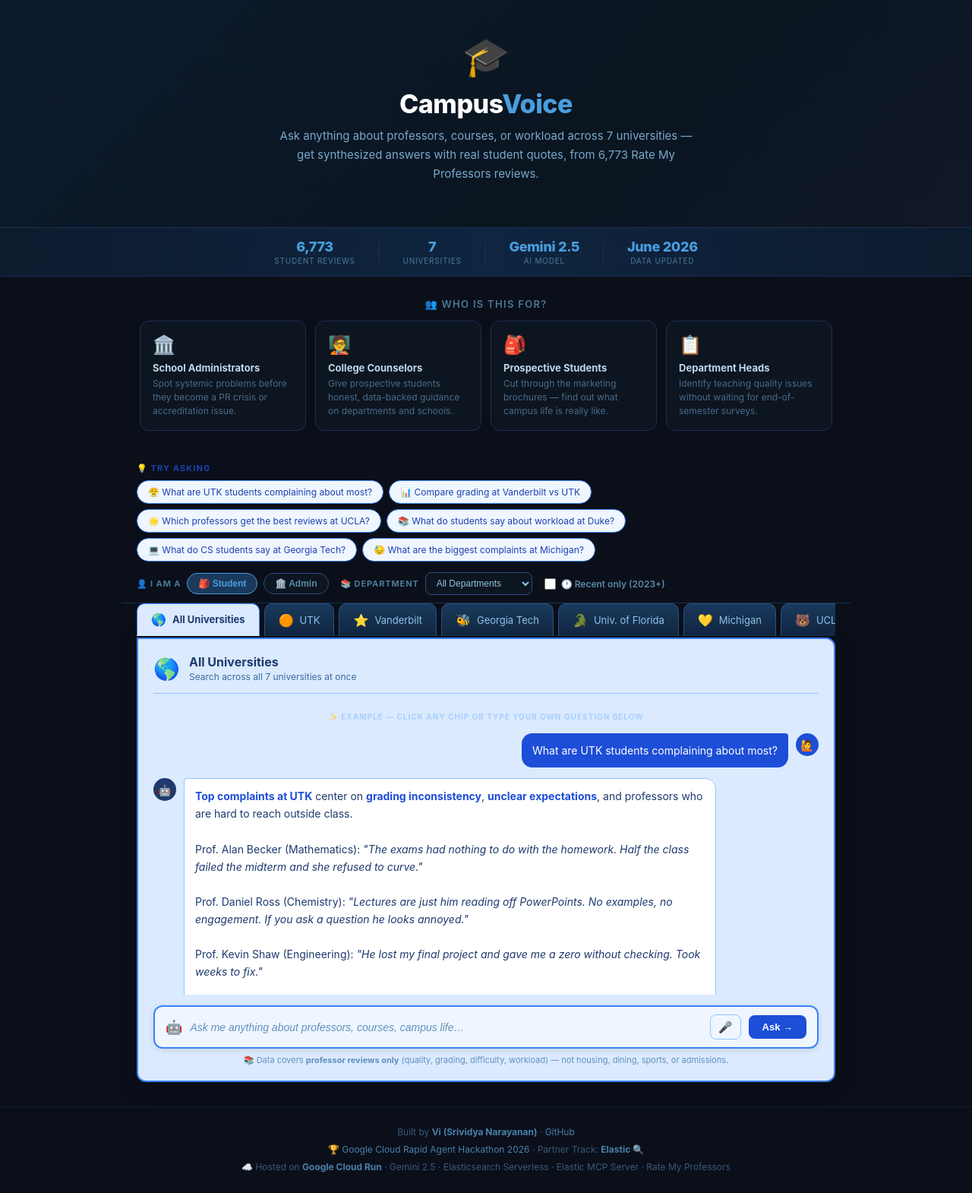
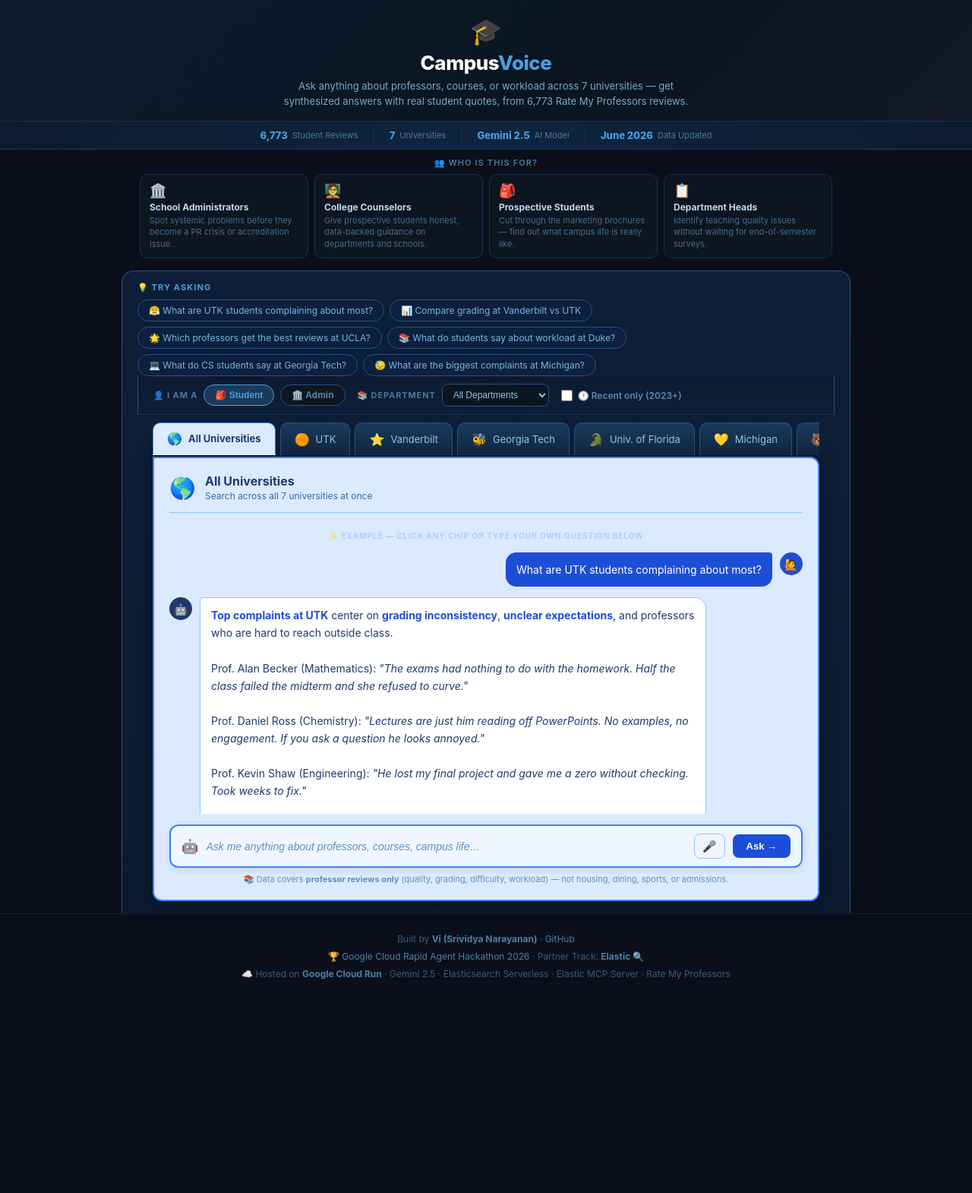
Before and after one commit to srivi19/campus-voice-agent, a Flask app: page / in a window 1280 px wide. Shown: the part 54-1624 px from the top of the page at 76% size. After the commit the page ends 1343 px from the top, so only its background shows below. Run offline with Flask 3, Linux system fonts and the light colour scheme.

Commit message:
ui: restore persona card descriptions, keep compact grid

```diff
--- a/templates/index.html
+++ b/templates/index.html
@@ -11,33 +11,33 @@
     body { font-family: -apple-system, BlinkMacSystemFont, "Segoe UI", Roboto, sans-serif; background: #0b0f1a; color: #e0e8f0; min-height: 100vh; }
 
     /* ── Hero ── */
-    .hero { background: linear-gradient(135deg, #0d1b2e 0%, #0a1520 60%, #111827 100%); border-bottom: 1px solid #1a3050; padding: 44px 24px 36px; text-align: center; }
-    .hero-icon { font-size: 50px; margin-bottom: 12px; }
-    .hero h1 { font-size: 34px; font-weight: 800; color: #fff; letter-spacing: -0.5px; margin-bottom: 10px; }
+    .hero { background: linear-gradient(135deg, #0d1b2e 0%, #0a1520 60%, #111827 100%); border-bottom: 1px solid #1a3050; padding: 20px 24px 16px; text-align: center; }
+    .hero-icon { font-size: 34px; margin-bottom: 6px; }
+    .hero h1 { font-size: 26px; font-weight: 800; color: #fff; letter-spacing: -0.5px; margin-bottom: 6px; }
     .hero h1 span { color: #4a9ede; }
-    .hero p { font-size: 15px; color: #7aa8cc; max-width: 560px; margin: 0 auto 22px; line-height: 1.65; }
+    .hero p { font-size: 13px; color: #7aa8cc; max-width: 560px; margin: 0 auto 0; line-height: 1.5; }
     .hero-badges { display: flex; justify-content: center; gap: 10px; flex-wrap: wrap; }
     .hero-badge { background: #0d1f35; border: 1px solid #1e4060; color: #5a9ece; font-size: 12px; padding: 5px 14px; border-radius: 20px; }
 
     /* ── Stat Banner ── */
-    .stat-banner { display: flex; justify-content: center; align-items: center; gap: 0; background: linear-gradient(90deg, #0d1b2e, #0f2540, #0d1b2e); border-bottom: 1px solid #1a3050; padding: 14px 24px; flex-wrap: wrap; gap: 4px 0; }
-    .stat-item { display: flex; flex-direction: column; align-items: center; padding: 0 28px; }
-    .stat-num { font-size: 18px; font-weight: 800; color: #4a9ede; letter-spacing: -0.3px; }
-    .stat-label { font-size: 10px; color: #4a7a9a; text-transform: uppercase; letter-spacing: 0.08em; margin-top: 2px; }
-    .stat-divider { color: #1a3050; font-size: 20px; }
+    .stat-banner { display: flex; justify-content: center; align-items: center; background: linear-gradient(90deg, #0d1b2e, #0f2540, #0d1b2e); border-bottom: 1px solid #1a3050; padding: 8px 24px; flex-wrap: wrap; gap: 0; }
+    .stat-item { display: flex; align-items: center; gap: 6px; padding: 0 18px; }
+    .stat-num { font-size: 13px; font-weight: 800; color: #4a9ede; }
+    .stat-label { font-size: 11px; color: #4a7a9a; }
+    .stat-divider { color: #1a3050; font-size: 16px; }
 
     /* ── Personas ── */
-    .for-section { padding: 28px 24px; max-width: 960px; margin: 0 auto; }
-    .section-label { font-size: 13px; font-weight: 600; color: #4a7a9a; text-transform: uppercase; letter-spacing: 0.1em; margin-bottom: 14px; text-align: center; }
-    .persona-grid { display: grid; grid-template-columns: repeat(auto-fit, minmax(200px, 1fr)); gap: 12px; }
-    .persona-card { background: #0d1520; border: 1px solid #1a3050; border-radius: 12px; padding: 16px; transition: border-color 0.2s; }
+    .for-section { padding: 10px 24px 6px; max-width: 960px; margin: 0 auto; }
+    .section-label { font-size: 11px; font-weight: 600; color: #4a7a9a; text-transform: uppercase; letter-spacing: 0.1em; margin-bottom: 8px; text-align: center; }
+    .persona-grid { display: grid; grid-template-columns: repeat(auto-fit, minmax(190px, 1fr)); gap: 8px; }
+    .persona-card { background: #0d1520; border: 1px solid #1a3050; border-radius: 10px; padding: 10px 12px; transition: border-color 0.2s; }
     .persona-card:hover { border-color: #2a6090; }
-    .persona-icon { font-size: 24px; margin-bottom: 8px; }
-    .persona-card h3 { font-size: 13px; font-weight: 700; color: #c0d8ee; margin-bottom: 4px; }
-    .persona-card p { font-size: 12px; color: #4a6a8a; line-height: 1.5; }
+    .persona-icon { font-size: 18px; margin-bottom: 4px; }
+    .persona-card h3 { font-size: 12px; font-weight: 700; color: #c0d8ee; margin-bottom: 3px; }
+    .persona-card p { font-size: 11px; color: #4a6a8a; line-height: 1.4; }
 
     /* ── University Tabs ── */
-    .uni-tabs-wrapper { max-width: 960px; margin: 0 auto; padding: 0 20px; }
+    .uni-tabs-wrapper { max-width: 960px; margin: 0 auto; padding: 10px 20px 0; }
     .uni-tabs { display: flex; gap: 6px; overflow-x: auto; padding-bottom: 2px; scrollbar-width: none; }
     .uni-tabs::-webkit-scrollbar { display: none; }
     .uni-tab {
@@ -53,7 +53,7 @@
     .uni-tab .uni-emoji { font-size: 16px; }
 
     /* ── Chat Panel ── */
-    .chat-panel { max-width: 960px; margin: 0 auto; padding: 0 20px 32px; }
+    .chat-panel { max-width: 960px; margin: 0 auto; padding: 0 20px 16px; }
     .chat-box { background: #dbeafe; border: 2px solid #3b82f6; border-radius: 0 12px 12px 12px; padding: 20px; box-shadow: 0 4px 24px rgba(0,0,0,0.35); }
 
     .uni-info { display: flex; align-items: center; gap: 12px; margin-bottom: 16px; padding-bottom: 14px; border-bottom: 1px solid #93c5fd; }
@@ -62,11 +62,13 @@
     .uni-info p { font-size: 12px; color: #3b6aa0; margin-top: 2px; }
 
     /* ── Try asking strip ── */
-    .try-strip { max-width: 960px; margin: 0 auto; padding: 14px 20px 0; }
-    .try-label { font-size: 11px; color: #1e40af; text-transform: uppercase; letter-spacing: 0.1em; font-weight: 700; margin-bottom: 9px; }
+    /* ── Ask Panel (highlighted zone from "Try asking" to input) ── */
+    .ask-panel { max-width: 960px; margin: 10px auto 0; padding: 14px 20px 0; background: linear-gradient(180deg, #0d1f38 0%, #0b1a30 100%); border: 1px solid #2a5080; border-radius: 16px 16px 0 0; border-bottom: none; }
+    .try-strip { margin: 0; padding: 0; }
+    .try-label { font-size: 11px; color: #4a9ede; text-transform: uppercase; letter-spacing: 0.1em; font-weight: 700; margin-bottom: 9px; }
     .chips { display: flex; flex-wrap: wrap; gap: 7px; margin-bottom: 0; }
-    .chip { background: #eff6ff; border: 1px solid #3b82f6; color: #1e40af; font-size: 12px; padding: 7px 14px; border-radius: 20px; cursor: pointer; transition: all 0.2s; }
-    .chip:hover { background: #bfdbfe; border-color: #1d4ed8; color: #1e3a6e; }
+    .chip { background: #0d2040; border: 1px solid #2a5080; color: #7ab4de; font-size: 12px; padding: 6px 14px; border-radius: 20px; cursor: pointer; transition: all 0.2s; }
+    .chip:hover { background: #1a3a5c; border-color: #4a9ede; color: #c0dff5; }
 
     .chat-window { min-height: 220px; max-height: 380px; overflow-y: auto; display: flex; flex-direction: column; gap: 14px; padding: 4px 0; margin-bottom: 14px; }
     .empty-state { display: flex; flex-direction: column; align-items: center; justify-content: center; min-height: 160px; color: #6090c0; text-align: center; gap: 8px; }
@@ -139,7 +141,7 @@
     }
 
     /* ── Filter Bar ── */
-    .filter-bar { max-width: 960px; margin: 0 auto; padding: 14px 20px 10px; display: flex; align-items: center; gap: 16px; flex-wrap: wrap; border-bottom: 1px solid #1a3050; }
+    .filter-bar { max-width: 960px; margin: 0 auto; padding: 10px 20px 10px; display: flex; align-items: center; gap: 16px; flex-wrap: wrap; border-bottom: 1px solid #1a3050; background: linear-gradient(180deg, #0b1a30 0%, #0d1f38 100%); border-left: 1px solid #2a5080; border-right: 1px solid #2a5080; }
     .filter-group { display: flex; align-items: center; gap: 8px; }
     .filter-label { font-size: 11px; font-weight: 700; color: #4a7a9a; text-transform: uppercase; letter-spacing: 0.08em; white-space: nowrap; }
     .persona-btn { padding: 6px 14px; border-radius: 20px; border: 1px solid #2a5080; background: #0d1520; color: #5a8aaa; font-size: 12px; font-weight: 600; cursor: pointer; transition: all 0.2s; }
@@ -238,7 +240,8 @@
   </div>
 </div>
 
-<!-- Try asking strip -->
+<!-- Ask Panel: Try asking → filter → tabs → chat -->
+<div class="ask-panel">
 <div class="try-strip">
   <div class="try-label">💡 Try asking</div>
   <div class="chips" id="chipsContainer">
@@ -346,7 +349,7 @@
     <div class="chat-disclaimer">📚 Data covers <strong>professor reviews only</strong> (quality, grading, difficulty, workload) — not housing, dining, sports, or admissions.</div>
   </div>
 </div>
-
+</div><!-- end ask-panel -->
 
 </div><!-- end page-chat -->
 
```
